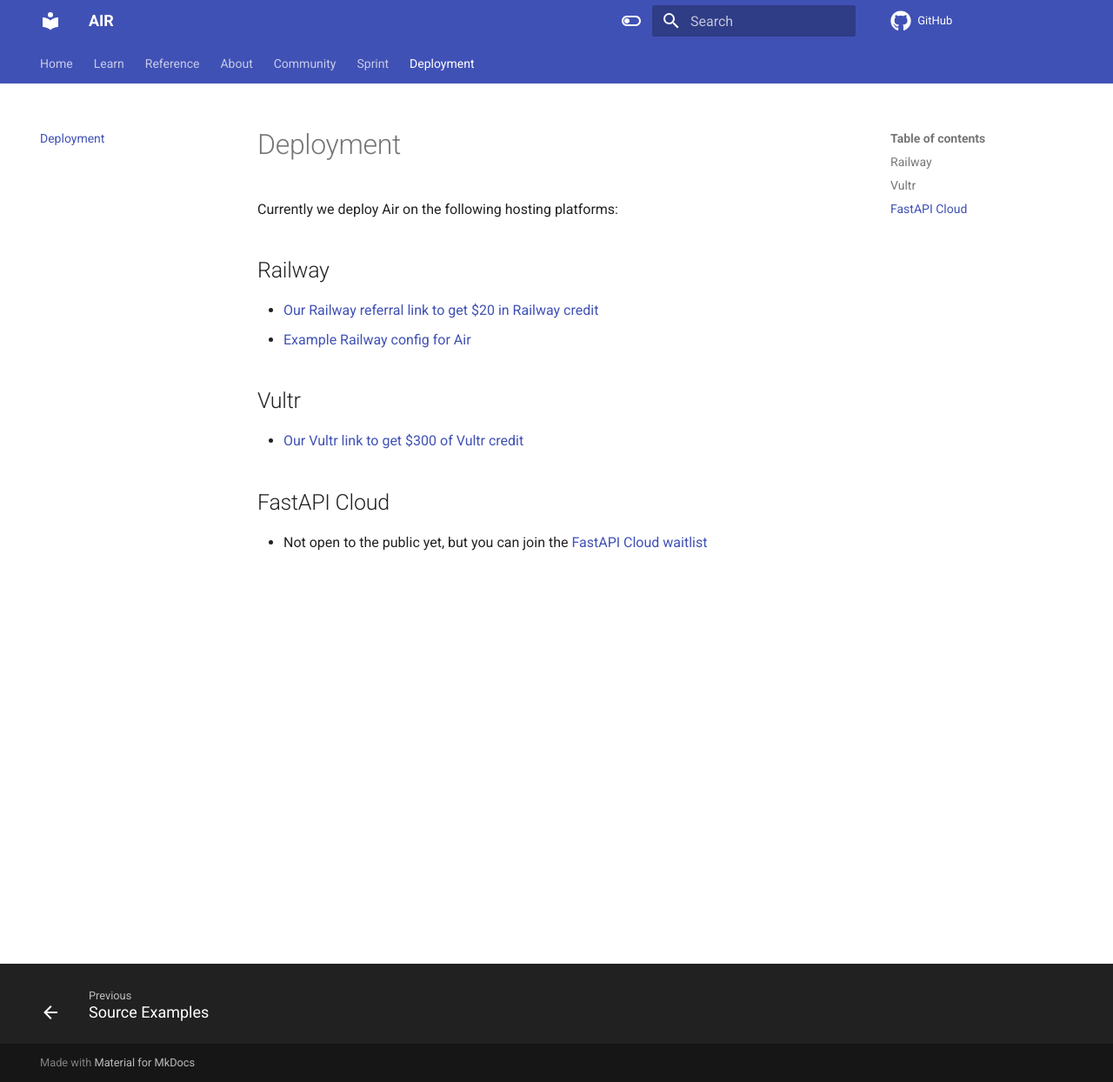
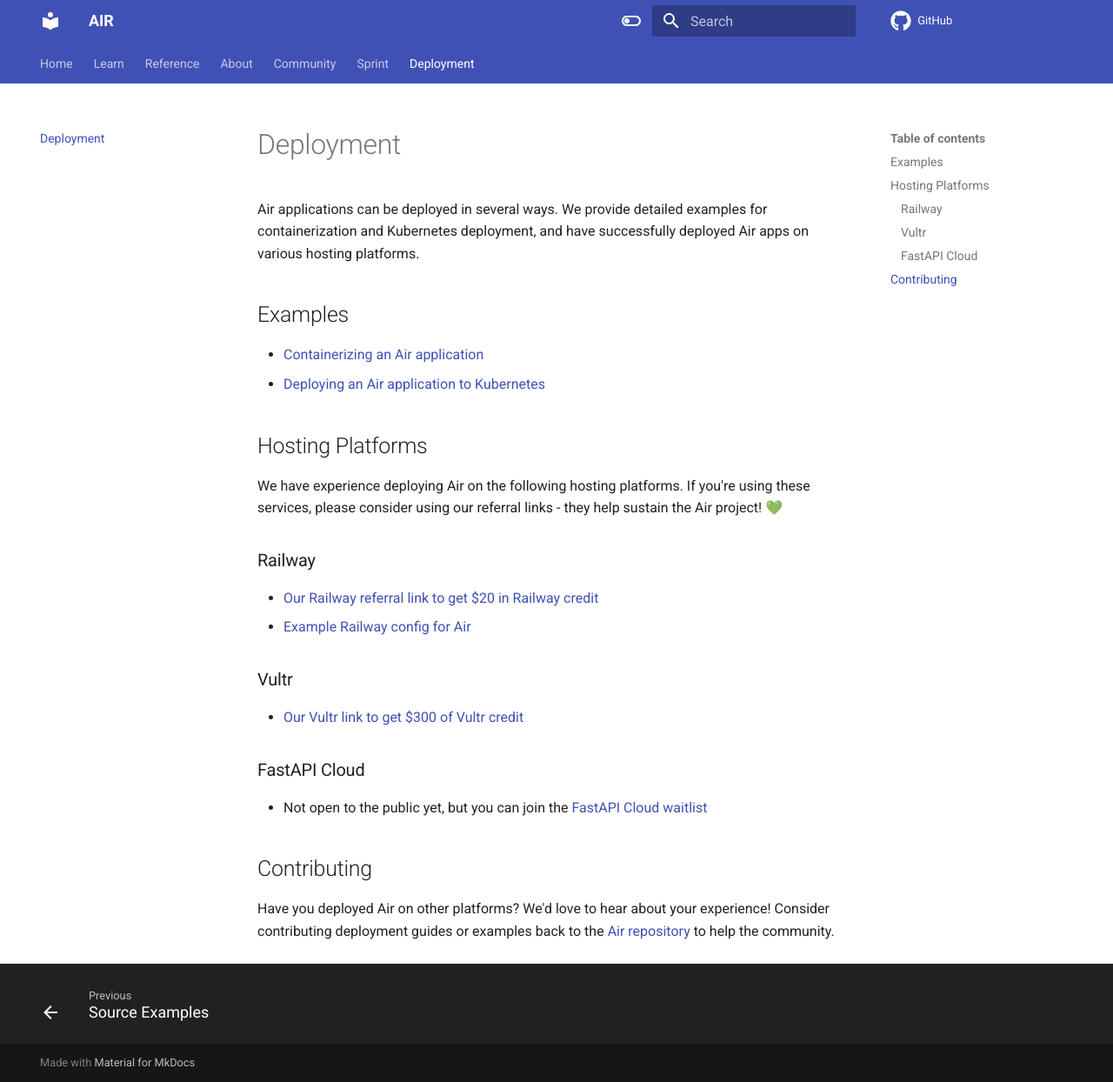
Before and after one commit to feldroy/air, an MkDocs documentation site: the page built from docs/deployment/index.md, in a window 1280 px wide and 1244 px high. Shown: the whole window at 87% size. Built offline with MkDocs 1.6.1 and Material for MkDocs 9.7.7, drawn with Linux system fonts in a browser that asks for light colours; comment, search, counter and statistics services are not loaded.

Commit message:
Add links to the deployment example guides

```diff
--- a/docs/deployment/index.md
+++ b/docs/deployment/index.md
@@ -1,16 +1,29 @@
 # Deployment
 
-Currently we deploy Air on the following hosting platforms:
+Air applications can be deployed in several ways. We provide detailed examples for containerization and Kubernetes deployment, and have successfully deployed Air apps on various hosting platforms.
 
-## Railway
+## Examples
+
+* [Containerizing an Air application](https://github.com/feldroy/air/tree/main/examples/containerize)
+* [Deploying an Air application to Kubernetes](https://github.com/feldroy/air/tree/main/examples/deployment/k8s)
+
+## Hosting Platforms
+
+We have experience deploying Air on the following hosting platforms. If you're using these services, please consider using our referral links - they help sustain the Air project! 💚
+
+### Railway
 
 * [Our Railway referral link to get $20 in Railway credit](https://railway.com?referralCode=5EX8pI)
 * [Example Railway config for Air](railway.md)
 
-## Vultr
+### Vultr
 
 * [Our Vultr link to get $300 of Vultr credit](https://www.vultr.com/?ref=9686150)
 
-## FastAPI Cloud
+### FastAPI Cloud
 
 * Not open to the public yet, but you can join the [FastAPI Cloud waitlist](https://fastapicloud.com/)
+
+## Contributing
+
+Have you deployed Air on other platforms? We'd love to hear about your experience! Consider contributing deployment guides or examples back to the [Air repository](https://github.com/feldroy/air) to help the community.
```
